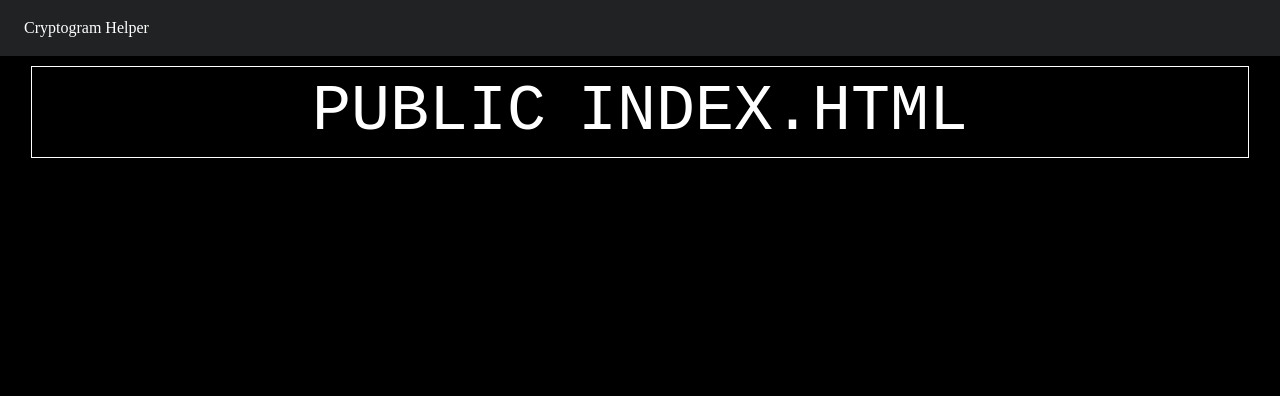
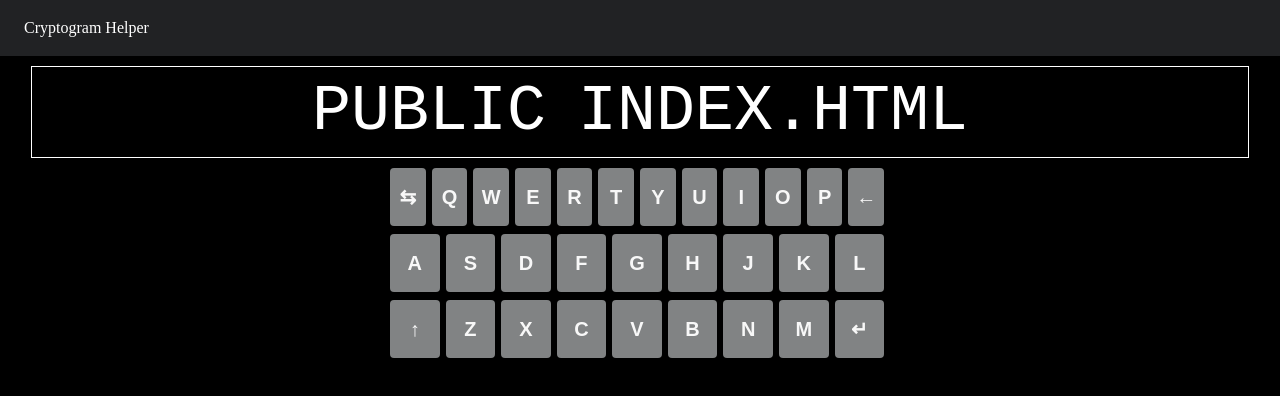
Before and after one commit to feildmaster/cryptogram-site, a website: page public/index.html in a window 1280 px wide. Drawn offline with Linux system fonts and the light colour scheme.

Commit message:
keyboard support

```diff
--- /dev/null
+++ b/public/css/keyboard.css
@@ -0,0 +1,35 @@
+.keyboard {
+  height: 200px;
+  margin: 0 auto;
+  position: sticky;
+  bottom: 0;
+  max-width: 500px;
+}
+/* Row */
+.keyboard-row {
+  display: flex;
+  width: 100%;
+  margin: 0 auto 8px;
+  touch-action: manipulation;
+}
+.keyboard button {
+  font-size: 1.25em;
+  font-weight: bold;
+  border: 0;
+  padding: 0;
+  margin: 0 6px 0 0;
+  height: 58px;
+  border-radius: 4px;
+  cursor: pointer;
+  background-color: #818384;
+  color: #f8f8f8;
+  flex: 1;
+  display: flex;
+  justify-content: center;
+  align-items: center;
+  text-transform: uppercase;
+  line-height: 1.15;
+}
+.keyboard button.active {
+  background-color: rgb(139, 0, 0);
+}
--- a/public/index.html
+++ b/public/index.html
@@ -21,6 +21,7 @@
     <script type="module" src="/modules/game.js?v=0"></script>
 
     <link href="/css/style.css?v=0" media="screen" rel="stylesheet"/>
+    <link href="/css/keyboard.css?v=0" media="screen" rel="stylesheet"/>
   </head>
   <body>
     <header>
--- /dev/null
+++ b/public/modules/Keyboard.js
@@ -0,0 +1,86 @@
+const keys = [
+  [
+    'Tab',
+    ...'QWERTYUIOP'.split(''),
+    'Backspace',
+  ],
+  [
+    ...'ASDFGHJKL'.split(''),
+  ],
+  [
+    'Shift',
+    ...'ZXCVBNM'.split(''),
+    'Enter',
+  ],
+];
+
+const keyboard = document.createElement('div');
+let shiftKey = false;
+
+function makeButton(key) {
+  const button = document.createElement('button');
+  button.dataset.key = key;
+  button.innerText = getLabel(key);
+  if (key === 'Shift') {
+    button.classList.toggle('active', shiftKey);
+  }
+  button.dataset.special = button.innerText !== key;
+  button.tabIndex = -1;
+  button.addEventListener('click', onClick);
+  return button;
+}
+
+function onClick() {
+  const { key } = this.dataset;
+  if (!key) throw new Error('???');
+  document.dispatchEvent(new KeyboardEvent('keydown', {
+    key,
+    shiftKey,
+  }));
+}
+
+function updateShiftButton() {
+  document.querySelectorAll('button[data-key="Shift"]').forEach((el) => {
+    el.classList.toggle('active', shiftKey);
+  });
+}
+
+document.addEventListener('keydown', ({ key, isTrusted }) => {
+  if (key === 'Shift') {
+    shiftKey = isTrusted || !shiftKey;
+    updateShiftButton();
+  }
+});
+
+document.addEventListener('keyup', ({ key }) => {
+  if (key !== 'Shift') return;
+  shiftKey = false;
+  updateShiftButton();
+});
+
+function getLabel(key) {
+  switch (key) {
+    case 'Tab':
+        return '⇆';
+    case 'Shift':
+      return '↑';
+    case 'Enter':
+      return '↵';
+    case 'Backspace':
+    case 'Delete':
+      return '←';
+    default:
+      return key;
+  }
+}
+
+keys.forEach((row) => {
+  const container = document.createElement('div');
+  container.classList.add('keyboard-row');
+  row.forEach((key) => {
+    container.append(makeButton(key));
+  });
+  keyboard.append(container);
+});
+keyboard.classList.add('keyboard');
+document.body.append(keyboard);
--- a/public/modules/Tile.js
+++ b/public/modules/Tile.js
@@ -88,6 +88,6 @@ function getCode(code) {
 
 function onClick() {
   if (this.classList.contains('selected')) return;
-  removeClass('selected')
+  removeClass('selected');
   this.classList.add('selected');
 }
--- a/public/modules/game.js
+++ b/public/modules/game.js
@@ -1,5 +1,6 @@
 import Puzzle from './Puzzle.js?v=0';
 import { removeClass } from './utils.js?v=0';
+import './Keyboard.js?v=0';
 
 /**
  * @type {HTMLDivElement}
```
Also changed, not shown: firebase.json.
